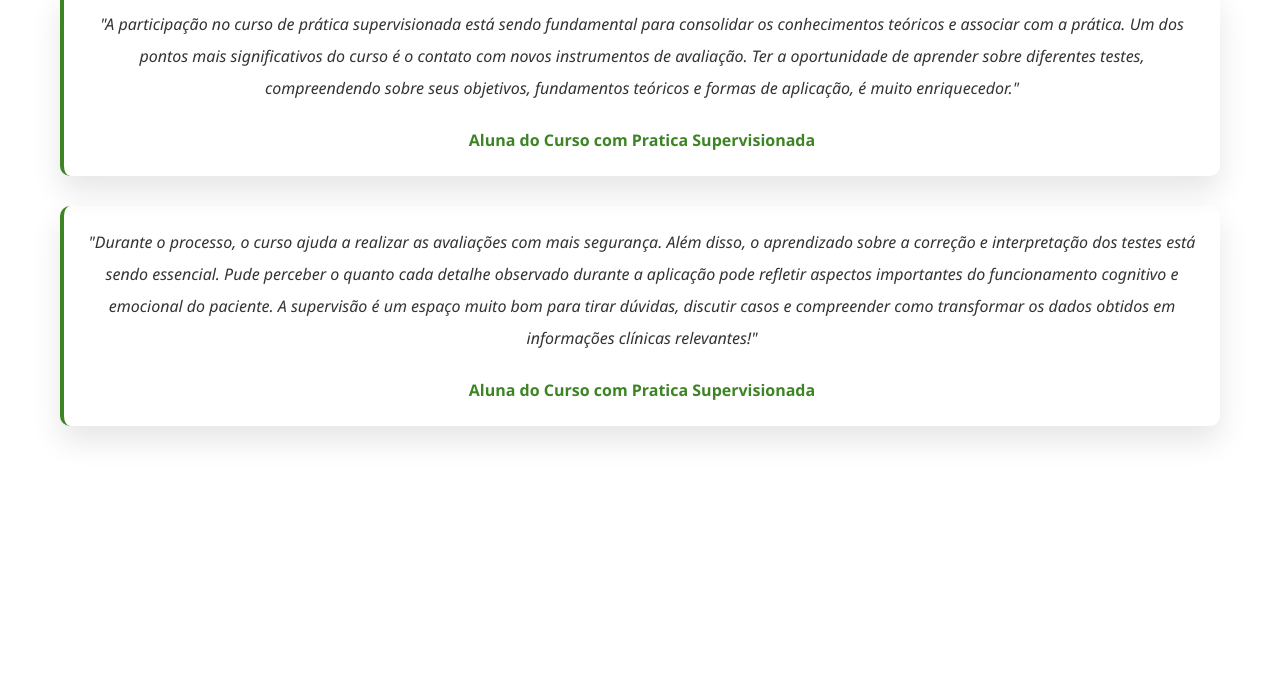
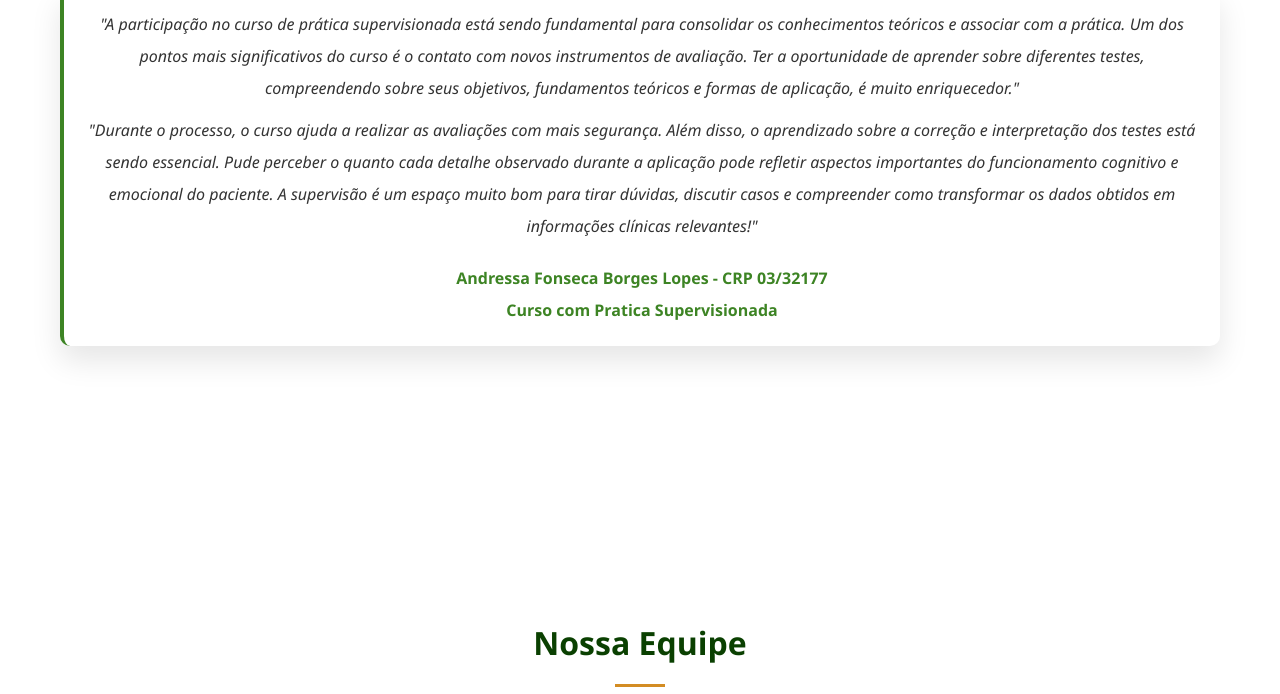
Before and after one commit to filipechgs/site_instituto_luria_de_neuropsicologia, a plain HTML site: page index.html in a window 1280 px wide. Shown: the part 3504-4198 px from the top of the page. Drawn offline with Linux system fonts and the light colour scheme.

Commit message:
atualiza: adiciona nome do profissional no depoimento

```diff
--- a/index.html
+++ b/index.html
@@ -255,23 +255,24 @@
                 <p>
                     "A participação no curso de prática supervisionada está sendo fundamental para consolidar os
                     conhecimentos teóricos e associar com a prática. Um dos pontos mais significativos do curso é o
-                    contato com novos instrumentos de avaliação. Ter a oportunidade de aprender sobre diferentes testes,
-                    compreendendo sobre seus objetivos, fundamentos teóricos e formas de aplicação, é muito
+                    contato com novos instrumentos de avaliação. Ter a oportunidade de aprender sobre diferentes
+                    testes, compreendendo sobre seus objetivos, fundamentos teóricos e formas de aplicação, é muito
                     enriquecedor."
                 </p>
 
-                <p class="testimonial-name">Aluna do Curso com Pratica Supervisionada</p>
-            </div>
-
-            <div class="testimonial-card">
                 <p>
                     "Durante o processo, o curso ajuda a realizar as avaliações com mais segurança. Além disso, o
-                    aprendizado sobre a correção e interpretação dos testes está sendo essencial. Pude perceber o quanto
-                    cada detalhe observado durante a aplicação pode refletir aspectos importantes do funcionamento
-                    cognitivo e emocional do paciente. A supervisão é um espaço muito bom para tirar dúvidas, discutir
-                    casos e compreender como transformar os dados obtidos em informações clínicas relevantes!"
+                    aprendizado sobre a correção e interpretação dos testes está sendo essencial. Pude perceber o
+                    quanto cada detalhe observado durante a aplicação pode refletir aspectos importantes do funcionamento
+                    cognitivo e emocional do paciente. A supervisão é um espaço muito bom para tirar dúvidas,
+                    discutir casos e compreender como transformar os dados obtidos em informações clínicas relevantes!"
                 </p>
-                <p class="testimonial-name">Aluna do Curso com Pratica Supervisionada</p>
+
+                <p class="testimonial-name">
+                    Andressa Fonseca Borges Lopes - CRP 03/32177
+                    <br>
+                    Curso com Pratica Supervisionada
+                </p>
             </div>
         </div>
     </section>
```
